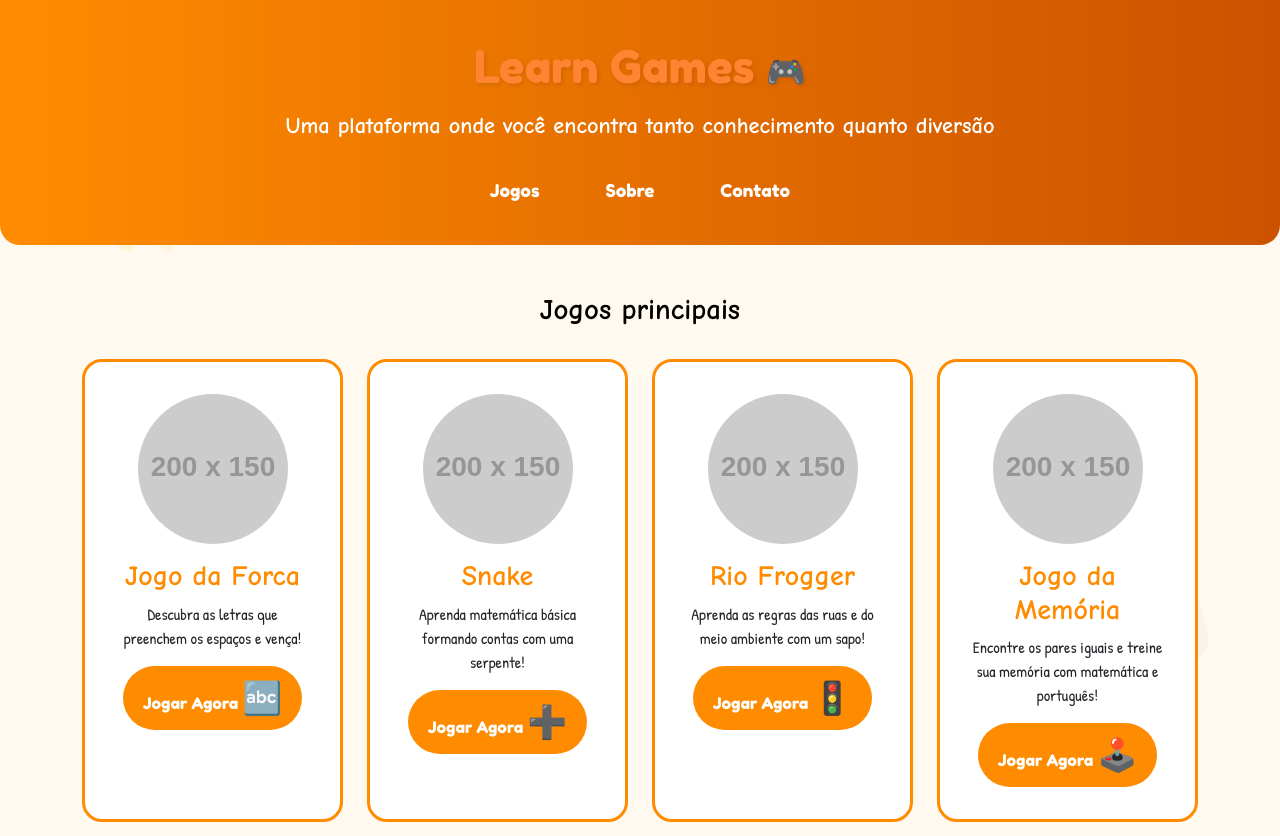
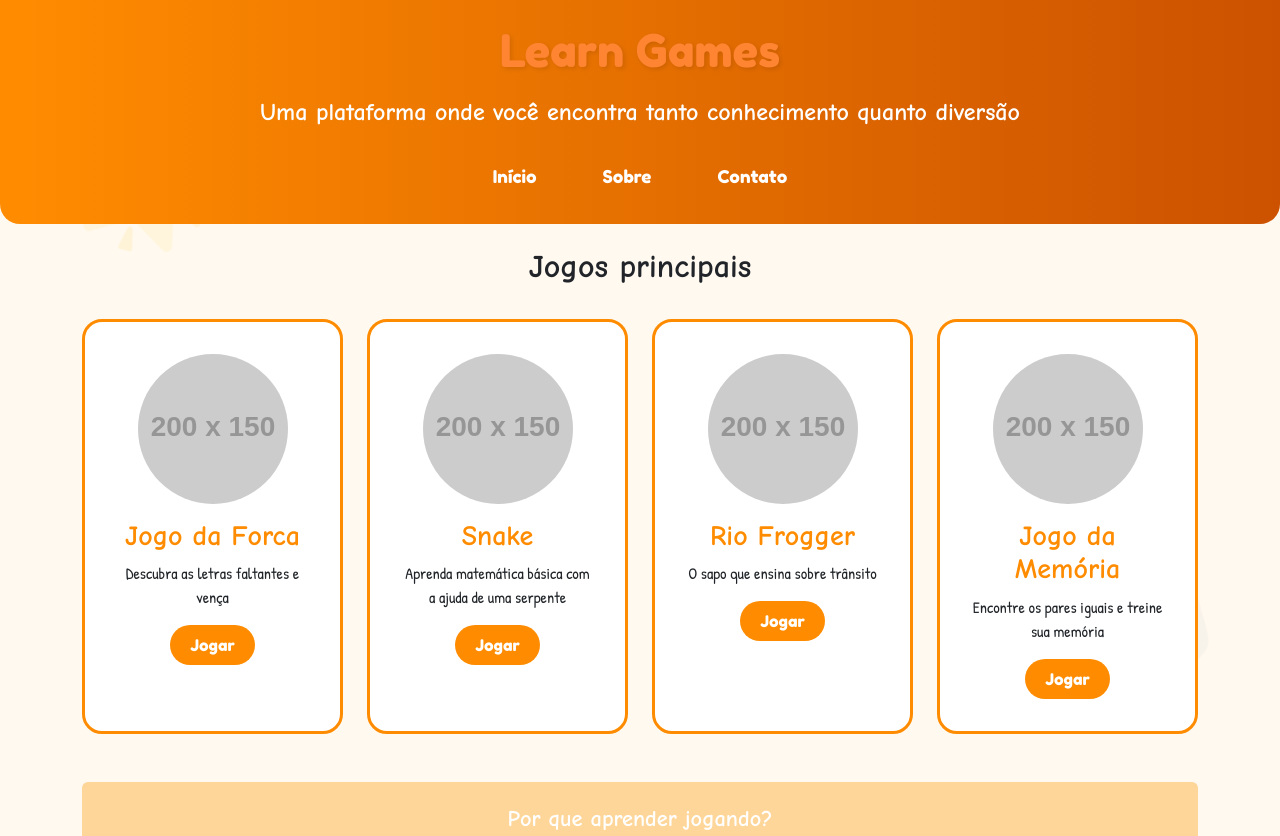
Before and after one commit to Nicolas4886/TCC-Site, a plain HTML site: page inicio.html in a window 1280 px wide. Shown: the top 836 px of the page. Drawn offline with nearby package versions, Linux system fonts and the light colour scheme; placeholder pictures from the web are drawn by us.

Commit message:
Update and rename index.html to inicio.html

```diff
--- a/index.html
+++ b/inicio.html
@@ -83,7 +83,7 @@
 
         .header {
             background: linear-gradient(to right, var(--cor-principal), #CC5200);
-            padding: 40px 0 30px 0; /* Aumentei o padding para o cabeçalho maior */
+            padding: 40px 0 30px 0;
             border-radius: 0 0 20px 20px;
             margin-bottom: 30px;
         }
@@ -115,15 +115,16 @@
 </head>
 <body>
     <!-- Cabeçalho -->
-    <header class="header text-white text-center mb-5">
+    <header class="header text-white text-center py-4 mb-4">
         <div class="container">
-            <h1 class="titulo-principal display-4 mb-3">Learn Games <span class="emoji">🎮</span></h1>
-            <p class="subtitulo lead">Uma plataforma onde você encontra tanto conhecimento quanto diversão</p>
-
+            <h1 class="titulo-principal display-3 mb-3">Learn Games</h1>
+            <p class="subtitulo lead fs-4 text-white mb-4">
+            Uma plataforma onde você encontra tanto conhecimento quanto diversão
+            </p>
             <!-- Botões do Menu -->
             <div class="d-flex justify-content-center flex-wrap">
-                <a href="#" class="btn btn-menu">Jogos</a>
-                <a href="#" class="btn btn-menu">Sobre</a>
+                <a href="#" class="btn btn-menu">Início</a>
+                <a href="sobre.html" class="btn btn-menu">Sobre</a>
                 <a href="#" class="btn btn-menu">Contato</a>
             </div>
         </div>
@@ -136,16 +137,18 @@
     <section class="container my-4">
         <div class="row">
             <div class="col-12 text-center">
-                <h2 class="titulo-jogos" style="font-family: 'Comic Neue', cursive;
-                                              color: #000000;
-                                              font-size: 1.8rem;
-                                              font-weight: 700;
-                                              margin-bottom: 0.5rem;">
+                <h2 class="fw-bold fs-2 mb-2 font-comic-neue">
                     Jogos principais
                 </h2>
             </div>
         </div>
     </section>
+
+    <style>
+        .font-comic-neue {
+            font-family: 'Comic Neue', cursive;
+        }
+    </style>
 
     <!-- Conteúdo Principal -->
     <main class="container">
@@ -156,8 +159,8 @@
                     <img src="https://via.placeholder.com/200x150/FF8C00/FFFFFF?text=Jogo+1" class="card-img-top rounded-circle mx-auto mt-3" alt="Jogo 1" style="width: 150px; height: 150px; object-fit: cover;">
                     <div class="card-body">
                         <h3 class="card-titulo">Jogo da Forca</h3>
-                        <p class="card-text">Descubra as letras que preenchem os espaços e vença!</p>
-                        <a href="#" class="btn btn-jogar text-white">Jogar Agora <span class="emoji">🔤</span></a>
+                        <p class="card-text">Descubra as letras faltantes e vença</p>
+                        <a href="#" class="btn btn-jogar text-white">Jogar</a>
                     </div>
                 </div>
             </div>
@@ -168,8 +171,8 @@
                     <img src="https://via.placeholder.com/200x150/FF8C00/FFFFFF?text=Jogo+2" class="card-img-top rounded-circle mx-auto mt-3" alt="Jogo 2" style="width: 150px; height: 150px; object-fit: cover;">
                     <div class="card-body">
                         <h3 class="card-titulo">Snake</h3>
-                        <p class="card-text">Aprenda matemática básica formando contas com uma serpente!</p>
-                        <a href="#" class="btn btn-jogar text-white">Jogar Agora <span class="emoji">➕</span></a>
+                        <p class="card-text">Aprenda matemática básica com a ajuda de uma serpente</p>
+                        <a href="#" class="btn btn-jogar text-white">Jogar</a>
                     </div>
                 </div>
             </div>
@@ -180,8 +183,8 @@
                     <img src="https://via.placeholder.com/200x150/FF8C00/FFFFFF?text=Jogo+3" class="card-img-top rounded-circle mx-auto mt-3" alt="Jogo 3" style="width: 150px; height: 150px; object-fit: cover;">
                     <div class="card-body">
                         <h3 class="card-titulo">Rio Frogger</h3>
-                        <p class="card-text">Aprenda as regras das ruas e do meio ambiente com um sapo!</p>
-                        <a href="#" class="btn btn-jogar text-white">Jogar Agora <span class="emoji">🚦</span></a>
+                        <p class="card-text">O sapo que ensina sobre trânsito</p>
+                        <a href="#" class="btn btn-jogar text-white">Jogar</a>
                     </div>
                 </div>
             </div>
@@ -192,8 +195,8 @@
                     <img src="https://via.placeholder.com/200x150/FF8C00/FFFFFF?text=Jogo+4" class="card-img-top rounded-circle mx-auto mt-3" alt="Jogo 4" style="width: 150px; height: 150px; object-fit: cover;">
                     <div class="card-body">
                         <h3 class="card-titulo">Jogo da Memória</h3>
-                        <p class="card-text">Encontre os pares iguais e treine sua memória com matemática e português!</p>
-                        <a href="#" class="btn btn-jogar text-white">Jogar Agora <span class="emoji">🕹️</span></a>
+                        <p class="card-text">Encontre os pares iguais e treine sua memória</p>
+                        <a href="#" class="btn btn-jogar text-white">Jogar</a>
                     </div>
                 </div>
             </div>
```
